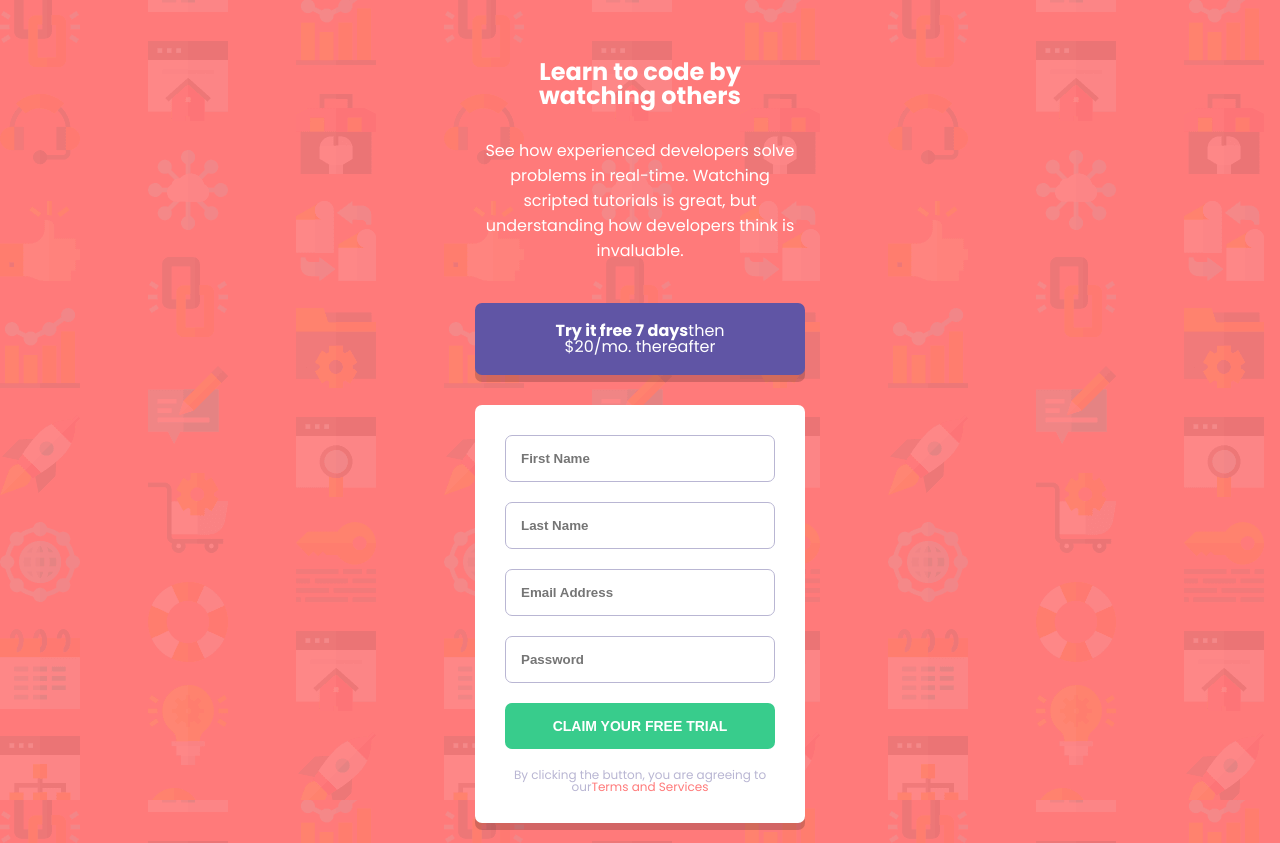
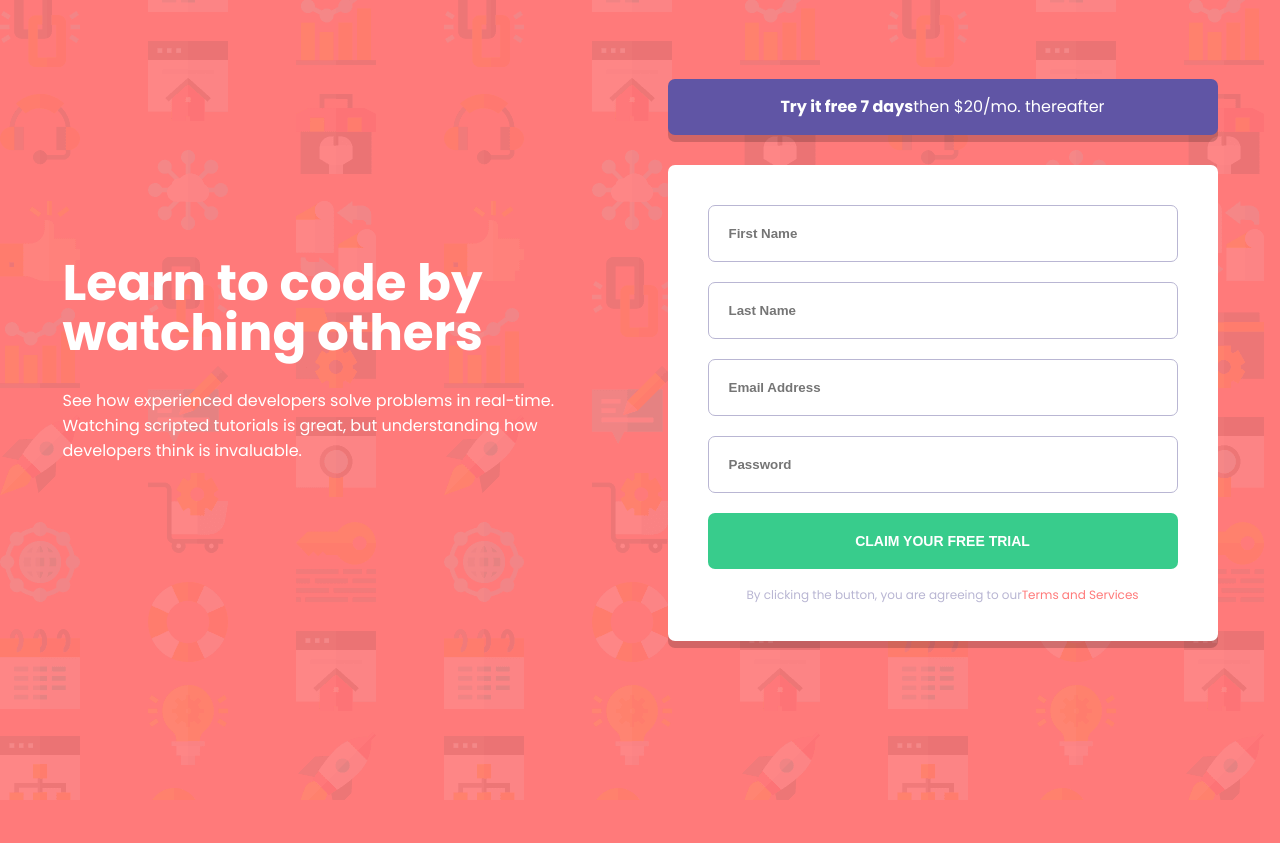
Before and after one commit to Joaovitorsw/intro-component-with-signup-form, a plain HTML site: page index.html in a window 1280 px wide. After the commit the page ends 800 px from the top, so only its background shows below. Drawn offline with Linux system fonts and the light colour scheme.

Commit message:
✨ feat: desktop container direction and position elements

```diff
--- a/style.css
+++ b/style.css
@@ -163,10 +163,48 @@ input[type="email"] {
   border-radius: 7px;
 }
 @media screen and (min-width: 750px) {
-body {
-  padding: 20px;
-  background-image: url(images/bg-intro-desktop.png);
-  background-color: var(--primary-color);
+  body {
+    padding: 20px;
+    background-image: url(images/bg-intro-desktop.png);
+    background-color: var(--primary-color);
+  }
+ main {
+    flex-direction: row;
+    margin-top: 90px;
+    justify-content: space-around;
+    max-height: 500px;
+  }
+  .text-content {
+    text-align: unset;
+    position: relative;
+    margin-right: 20px;
+  }
+  .title-text {
+    font-size: 50px;
+    max-width: 500px;
+  }
+  .paragraph-text {
+    font-size: 16px;
+    max-width: 500px;
+  }
+  .card-content {
+    width: 550px;
+  }
+  .title-card {
+    max-width: unset;
+  }
+  .mini-card-content {
+    padding: 30px;
+  }
+  input[type="text"],
+  input[type="password"],
+  input[type="email"] {
+    padding: 20px;
+  }
+  .submit {
+    padding: 20px;
+  }
+  .terms {
+    max-width: unset;
+  }
 }
-
-}
```
